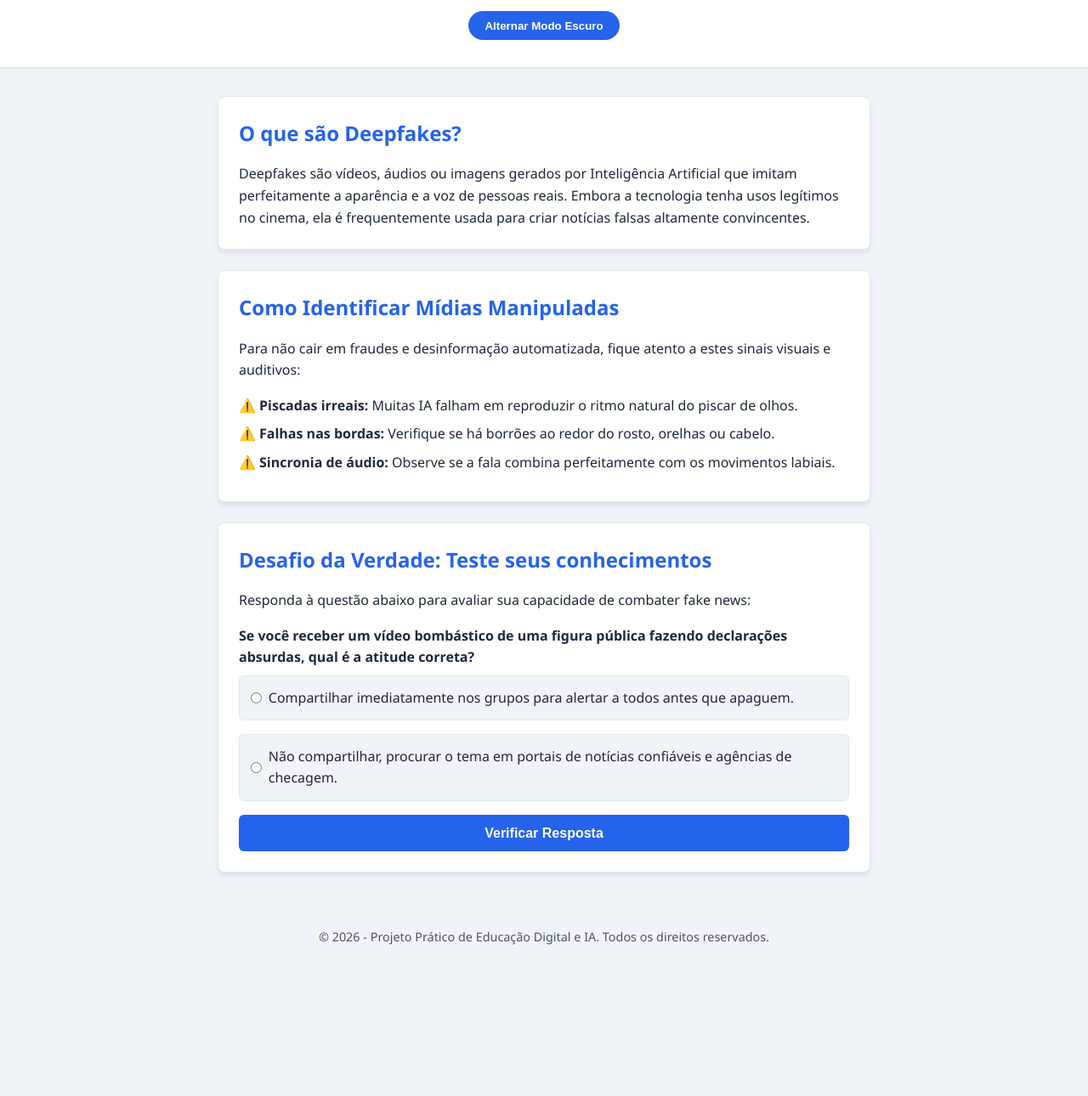
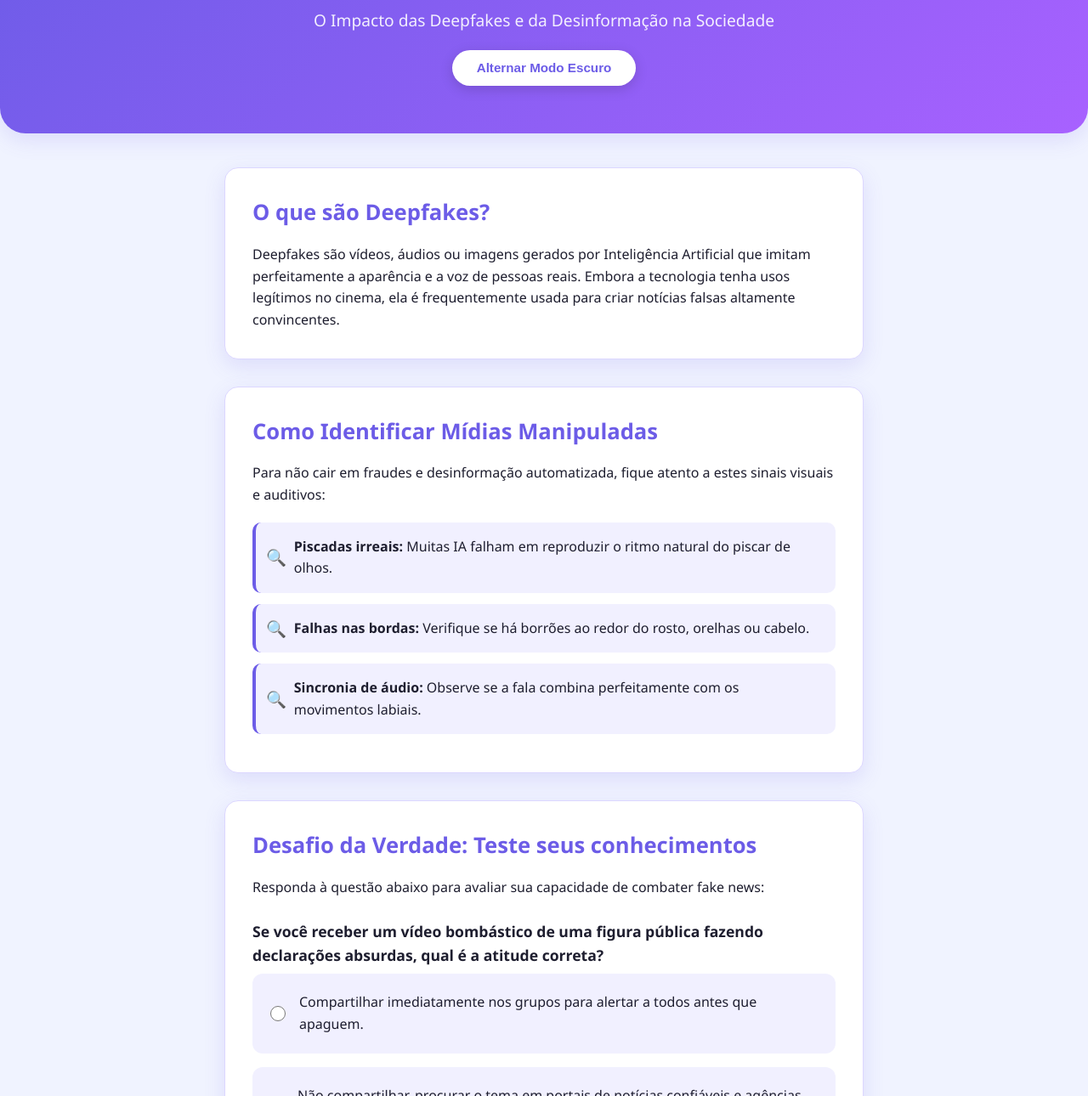
Before and after one commit to liz0123567/recupera-o, a plain HTML site: page index.html in a window 1280 px wide. Shown: the part 133-1423 px from the top of the page at 85% size. Before the commit the page ends 1279 px from the top, so only its background shows below. Drawn offline with Linux system fonts and the light colour scheme; files that its build step writes are made by us from their sources; files whose address does not match are found by name.

Commit message:
Update style.css

```diff
--- a/style.css
+++ b/style.css
@@ -1,29 +1,50 @@
 /* ==========================================================================
-   1. VARIÁVEIS DE AMBIENTE E ESTILOS GLOBAIS
+   1. VARIÁVEIS DE CORES VIBRANTES E DESIGN
    ========================================================================== */
 :root {
-    --bg-main: #f0f4f8;
+    /* Paleta Modo Claro - Cores vivas e tecnológicas */
+    --bg-main: #f0f3ff;
     --bg-card: #ffffff;
-    --text-primary: #1e293b;
-    --text-secondary: #475569;
-    --accent-color: #2563eb;
-    --accent-hover: #1d4ed8;
-    --border-color: #e2e8f0;
-    --success-color: #16a34a;
-    --error-color: #dc2626;
+    --text-primary: #1e1e2f;
+    --text-secondary: #5c5c7b;
+
+    /* Gradiente do Cabeçalho */
+    --gradient-header: linear-gradient(135deg, #6c5ce7, #a861ff);
+    --accent-color: #6c5ce7;
+    --accent-hover: #5b4bc4;
+
+    /* Cores das caixas de destaque */
+    --bg-highlight: #f1f0ff;
+    --border-color: #dcd7ff;
+
+    /* Feedback */
+    --success-color: #00b894;
+    --error-color: #d63031;
+
+    --shadow: 0 8px 24px rgba(108, 92, 231, 0.15);
 }
 
-/* Modo Escuro disparado via JavaScript */
+/* Paleta Modo Escuro - Cores neon e profundas */
 body.dark-mode {
-    --bg-main: #0f172a;
-    --bg-card: #1e293b;
-    --text-primary: #f8fafc;
-    --text-secondary: #cbd5e1;
-    --accent-color: #3b82f6;
-    --accent-hover: #60a5fa;
-    --border-color: #334155;
+    --bg-main: #0a0a14;
+    --bg-card: #16162a;
+    --text-primary: #f1f2f6;
+    --text-secondary: #a5a5c5;
+
+    /* Gradiente Cyberpunk */
+    --gradient-header: linear-gradient(135deg, #00cec9, #6c5ce7);
+    --accent-color: #00cec9;
+    --accent-hover: #00b4b0;
+
+    --bg-highlight: #1f1f3a;
+    --border-color: #2d2d50;
+
+    --shadow: 0 8px 24px rgba(0, 206, 201, 0.2);
 }
 
+/* ==========================================================================
+   2. ESTILOS GLOBAIS
+   ========================================================================== */
 * {
     box-sizing: border-box;
     margin: 0;
@@ -33,20 +54,21 @@ body.dark-mode {
 body {
     background-color: var(--bg-main);
     color: var(--text-primary);
-    font-family: 'Segoe UI', system-ui, sans-serif;
+    font-family: 'Poppins', 'Segoe UI', system-ui, sans-serif;
     line-height: 1.6;
-    transition: background-color 0.3s, color 0.3s;
+    transition: background-color 0.4s, color 0.4s;
 }
 
 /* ==========================================================================
-   2. LAYOUT COM FLEXBOX
+   3. CABEÇALHO (HEADER) COM GRADIENTE
    ========================================================================== */
-
-/* Header flexível e centralizado */
 header {
-    background-color: var(--bg-card);
-    border-bottom: 2px solid var(--border-color);
-    padding: 2rem 1rem;
+    background: var(--gradient-header);
+    color: white;
+    padding: 3.5rem 1rem;
+    border-radius: 0 0 30px 30px;
+    box-shadow: var(--shadow);
+    transition: background 0.4s;
 }
 
 .header-container {
@@ -56,139 +78,225 @@ header {
     flex-direction: column;
     align-items: center;
     text-align: center;
-    gap: 1rem;
+    gap: 1.2rem;
 }
 
 header h1 {
-    font-size: 2.2rem;
-    color: var(--accent-color);
+    font-size: 2.6rem;
+    font-weight: 800;
+    letter-spacing: -0.5px;
+    text-shadow: 0 2px 10px rgba(0, 0, 0, 0.2);
 }
 
-/* Botão de alternar tema */
+header p {
+    font-size: 1.2rem;
+    opacity: 0.9;
+    font-weight: 300;
+    max-width: 600px;
+}
+
+/* Botão de Tema Estilizado */
 #btn-theme {
-    background-color: var(--accent-color);
-    color: white;
+    background-color: white;
+    color: #6c5ce7;
     border: none;
-    padding: 0.6rem 1.2rem;
-    border-radius: 20px;
+    padding: 0.8rem 1.8rem;
+    border-radius: 50px;
     cursor: pointer;
-    font-weight: bold;
-    transition: background-color 0.2s;
+    font-weight: 700;
+    font-size: 0.95rem;
+    box-shadow: 0 4px 15px rgba(0, 0, 0, 0.15);
+    transition: transform 0.2s, box-shadow 0.2s;
 }
 
 #btn-theme:hover {
-    background-color: var(--accent-hover);
+    transform: translateY(-2px);
+    box-shadow: 0 6px 20px rgba(0, 0, 0, 0.25);
 }
 
-/* Container do conteúdo usando Flexbox vertical */
+body.dark-mode #btn-theme {
+    color: #16162a;
+    background-color: #00cec9;
+}
+
+/* ==========================================================================
+   4. CONTEÚDO PRINCIPAL E CARDS COLORIDOS
+   ========================================================================== */
 main {
     max-width: 800px;
-    margin: 2rem auto;
-    padding: 0 1rem;
+    margin: 2.5rem auto;
+    padding: 0 1.5rem;
     display: flex;
     flex-direction: column;
-    gap: 1.5rem;
+    gap: 2rem;
 }
 
-/* Cards de conteúdo */
+/* Cards com bordas suaves e sombras coloridas */
 .card {
     background-color: var(--bg-card);
     border: 1px solid var(--border-color);
-    padding: 1.5rem;
-    border-radius: 8px;
-    box-shadow: 0 4px 6px -1px rgba(0, 0, 0, 0.1);
+    padding: 2rem;
+    border-radius: 16px;
+    box-shadow: var(--shadow);
+    transition: transform 0.3s, background-color 0.4s;
+}
+
+.card:hover {
+    transform: translateY(-4px); /* Efeito flutuante ao passar o mouse */
 }
 
 .card h2 {
+    font-size: 1.6rem;
     margin-bottom: 1rem;
     color: var(--accent-color);
+    display: flex;
+    align-items: center;
+    gap: 10px;
 }
 
-/* Listas estilizadas */
+/* Adicionando cores nas listas de dicas */
 .dicas-lista {
     list-style: none;
-    margin-top: 1rem;
+    margin-top: 1.2rem;
 }
 
 .dicas-lista li {
-    margin-bottom: 0.5rem;
-    padding-left: 1.5rem;
+    background-color: var(--bg-highlight);
+    margin-bottom: 0.8rem;
+    padding: 1rem 1rem 1rem 2.8rem;
+    border-radius: 10px;
     position: relative;
+    border-left: 4px solid var(--accent-color);
+    transition: background-color 0.4s;
 }
 
 .dicas-lista li::before {
-    content: "⚠️";
+    content: "🔍";
     position: absolute;
-    left: 0;
+    left: 12px;
+    top: 50%;
+    transform: translateY(-50%);
+    font-size: 1.2rem;
 }
 
-/* Formulário estruturado com Flexbox */
+/* ==========================================================================
+   5. FORMULÁRIO / QUIZ ESTILIZADO
+   ========================================================================== */
 #fake-news-quiz fieldset {
     border: none;
     display: flex;
     flex-direction: column;
     gap: 1rem;
-    margin: 1rem 0;
+    margin: 1.5rem 0;
 }
 
 #fake-news-quiz legend {
     font-weight: 600;
+    font-size: 1.1rem;
     margin-bottom: 0.5rem;
+    color: var(--text-primary);
 }
 
+/* Opções de rádio em formato de botões grandes */
 .radio-option {
     display: flex;
     align-items: center;
-    gap: 0.5rem;
-    background-color: var(--bg-main);
-    padding: 0.8rem;
-    border-radius: 6px;
+    gap: 1rem;
+    background-color: var(--bg-highlight);
+    padding: 1.2rem;
+    border-radius: 12px;
     cursor: pointer;
-    border: 1px solid var(--border-color);
+    border: 2px solid transparent;
+    transition: background-color 0.2s, border-color 0.2s;
 }
 
+.radio-option:hover {
+    border-color: var(--border-color);
+    background-color: var(--bg-card);
+}
+
+/* Customização interna do rádio */
+.radio-option input[type="radio"] {
+    accent-color: var(--accent-color);
+    width: 18px;
+    height: 18px;
+}
+
+/* Botão de Enviar com efeito de clique */
 #btn-submit {
     background-color: var(--accent-color);
     color: white;
     border: none;
-    padding: 0.8rem 1.5rem;
-    border-radius: 6px;
-    font-size: 1rem;
+    padding: 1rem 1.5rem;
+    border-radius: 12px;
+    font-size: 1.1rem;
     cursor: pointer;
-    font-weight: bold;
+    font-weight: 700;
     width: 100%;
+    box-shadow: 0 4px 12px rgba(108, 92, 231, 0.3);
+    transition: background-color 0.2s, transform 0.1s, box-shadow 0.2s;
 }
 
-/* Classes utilitárias do Feedback */
-#quiz-feedback {
-    margin-top: 1rem;
-    padding: 1rem;
-    border-radius: 6px;
-    font-weight: bold;
-    text-align: center;
+#btn-submit:hover {
+    background-color: var(--accent-hover);
+    box-shadow: 0 6px 16px rgba(108, 92, 231, 0.4);
 }
 
-.success { background-color: rgba(22, 163, 74, 0.2); color: var(--success-color); }
-.error { background-color: rgba(220, 38, 38, 0.2); color: var(--error-color); }
+#btn-submit:active {
+    transform: scale(0.98); /* Efeito de afundar ao clicar */
+}
+
+/* Caixas de resposta (Feedback) bem coloridas */
+#quiz-feedback {
+    margin-top: 1.5rem;
+    padding: 1.2rem;
+    border-radius: 12px;
+    font-weight: 600;
+    text-align: center;
+    animation: popIn 0.3s ease-out;
+}
+
+.success {
+    background-color: rgba(0, 184, 148, 0.15);
+    color: var(--success-color);
+    border: 2px solid var(--success-color);
+}
+
+.error {
+    background-color: rgba(214, 48, 49, 0.15);
+    color: var(--error-color);
+    border: 2px solid var(--error-color);
+}
+
 .hidden { display: none; }
 
-/* Rodapé */
-footer {
-    text-align: center;
-    padding: 2rem;
-    color: var(--text-secondary);
-    font-size: 0.9rem;
+/* Animação para o feedback aparecer suavemente */
+@keyframes popIn {
+    from { transform: scale(0.95); opacity: 0; }
+    to { transform: scale(1); opacity: 1; }
 }
 
 /* ==========================================================================
-   3. RESPONSIVIDADE (MEDIA QUERIES)
+   6. RODAPÉ E RESPONSIVIDADE
    ========================================================================== */
+footer {
+    text-align: center;
+    padding: 3rem 1rem;
+    color: var(--text-secondary);
+    font-size: 0.95rem;
+}
+
 @media (max-width: 600px) {
+    header {
+        border-radius: 0 0 20px 20px;
+        padding: 2.5rem 1rem;
+    }
+
     header h1 {
-        font-size: 1.75rem;
+        font-size: 2rem;
     }
 
     .card {
-        padding: 1.2rem;
+        padding: 1.5rem;
     }
 }
```
